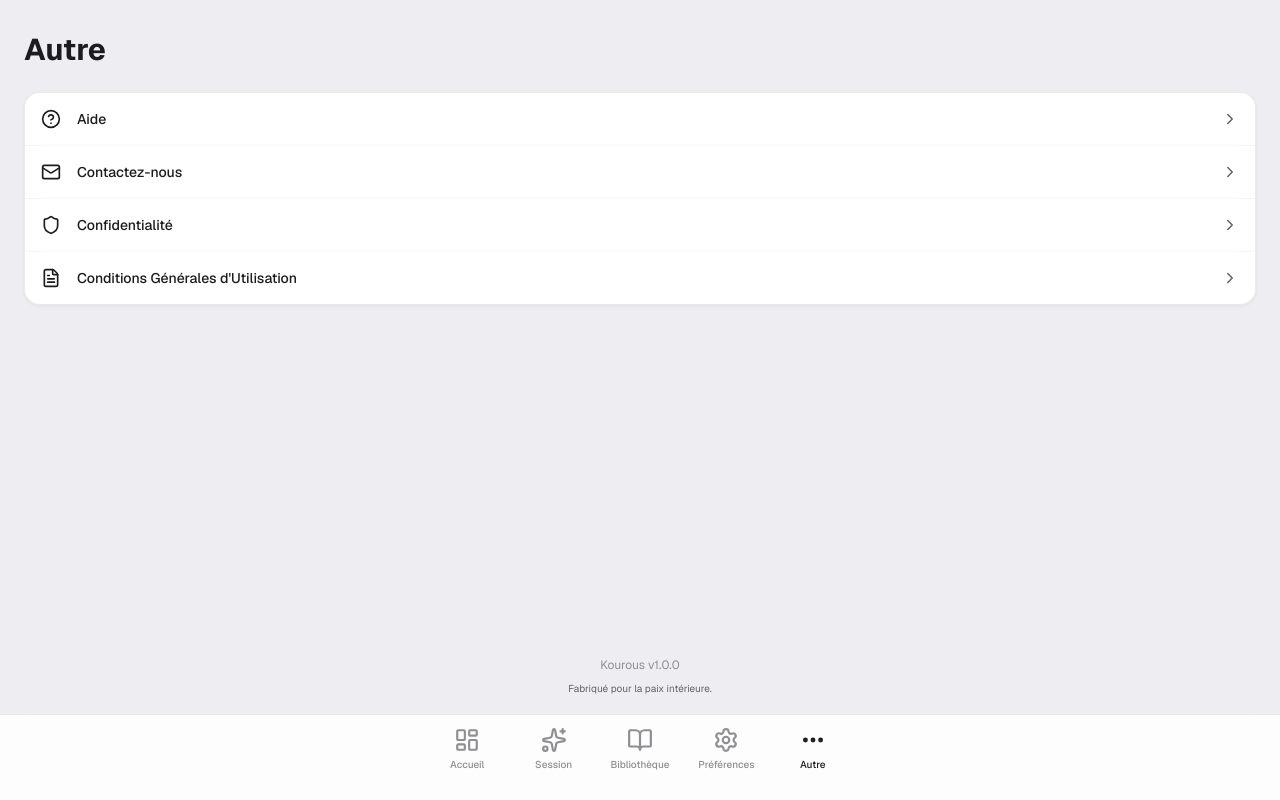
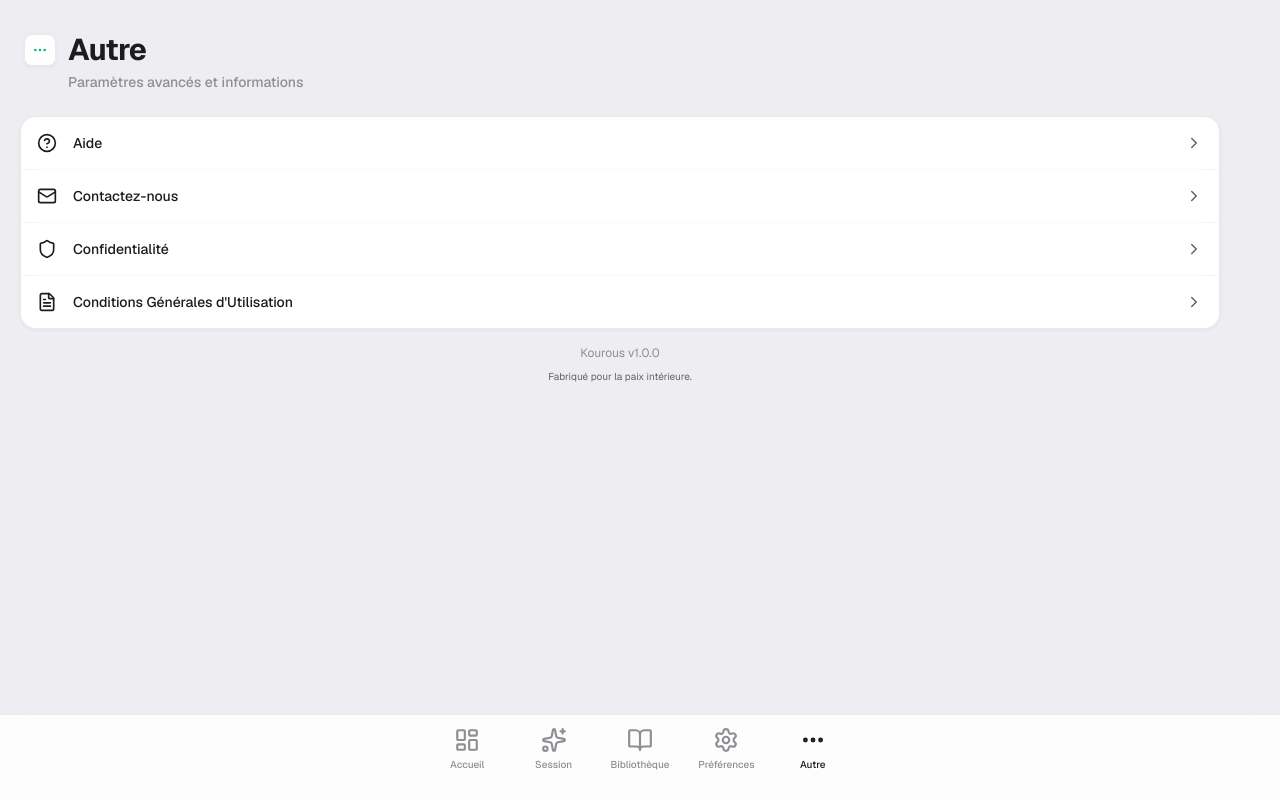
Before and after one commit to csall/kourous, a Next.js app: page /settings in a window 1280 px wide. Built offline with nearby package versions, Linux system fonts and the light colour scheme.

Commit message:
refactor: Implement fixed headers and scrollable content areas in SettingsContent for enhanced layout and user experience.

```diff
--- a/components/settings/SettingsContent.tsx
+++ b/components/settings/SettingsContent.tsx
@@ -3,7 +3,7 @@
 import { motion, AnimatePresence } from "framer-motion";
 import {
     Volume2, VolumeX, Vibrate, Moon, Sun, Smartphone,
-    Palette, ChevronRight, ArrowLeft,
+    Palette, ChevronRight,
     HelpCircle, Mail, Shield, FileText, Settings,
     MoreHorizontal
 } from "lucide-react";
@@ -70,7 +70,7 @@ function SettingsInner() {
     ];
 
     return (
-        <div className="flex-1 w-full h-full flex flex-col px-6 pt-[calc(env(safe-area-inset-top)+1.5rem)] pb-[calc(env(safe-area-inset-bottom)+6rem)]">
+        <div className="flex flex-col w-full h-full px-5 pt-[calc(env(safe-area-inset-top)+2rem)] overflow-hidden touch-none">
             <AnimatePresence mode="wait">
                 {view === 'menu' ? (
                     <motion.div
@@ -80,8 +80,21 @@ function SettingsInner() {
                         exit={{ opacity: 0, x: -20 }}
                         className="flex flex-col h-full"
                     >
-                        <h1 className="text-3xl font-bold text-white mb-6 mt-2">Autre</h1>
+                        {/* ── FIXED HEADER ─────────────────────────── */}
+                        <div className="flex-none space-y-6 pb-6 z-10 touch-none px-1">
+                            <div className="space-y-1">
+                                <div className="flex items-center gap-3">
+                                    <div className="w-8 h-8 rounded-lg bg-white/5 border border-white/10 flex items-center justify-center">
+                                        <MoreHorizontal size={16} style={{ color: beadColor }} />
+                                    </div>
+                                    <h2 className="text-3xl font-bold text-slate-900 dark:text-white tracking-tight">Autre</h2>
+                                </div>
+                                <p className="text-sm text-slate-500 dark:text-slate-400 font-medium pl-11">Paramètres avancés et informations</p>
+                            </div>
+                        </div>
 
+                        {/* ── SCROLLABLE CONTENT ─────────────────────── */}
+                        <div className="flex-1 overflow-y-auto w-full no-scrollbar pb-36 -mx-5 px-5 touch-pan-y overscroll-contain">
                             <div className="bg-white/5 backdrop-blur-xl border border-white/10 rounded-2xl overflow-hidden mb-auto">
                                 {menuItems.map((item, index) => {
                                     const Icon = item.icon;
@@ -114,6 +127,7 @@ function SettingsInner() {
                                     Fabriqué pour la paix intérieure.
                                 </div>
                             </div>
+                        </div>
                     </motion.div>
                 ) : (
                     <motion.div
@@ -121,13 +135,23 @@ function SettingsInner() {
                         initial={{ opacity: 0, x: 20 }}
                         animate={{ opacity: 1, x: 0 }}
                         exit={{ opacity: 0, x: 20 }}
-                        className="space-y-6"
+                        className="flex flex-col h-full"
                     >
+                        {/* ── FIXED HEADER ─────────────────────────── */}
+                        <div className="flex-none space-y-6 pb-6 z-10 touch-none px-1">
+                            <div className="space-y-1">
+                                <div className="flex items-center gap-3">
+                                    <div className="w-8 h-8 rounded-lg bg-white/5 border border-white/10 flex items-center justify-center">
+                                        <Settings size={16} style={{ color: beadColor }} />
+                                    </div>
+                                    <h2 className="text-3xl font-bold text-slate-900 dark:text-white tracking-tight">Préférences</h2>
+                                </div>
+                                <p className="text-sm text-slate-500 dark:text-slate-400 font-medium pl-11">Personnalisez votre expérience</p>
+                            </div>
+                        </div>
 
-
-                        <h2 className="text-2xl font-bold text-white">Mes préférences</h2>
-
-                        {/* Existing Preferences Content */}
+                        {/* ── SCROLLABLE CONTENT ─────────────────────── */}
+                        <div className="flex-1 overflow-y-auto w-full no-scrollbar pb-36 -mx-5 px-5 touch-pan-y overscroll-contain">
                             <div className="space-y-4">
                                 {/* Sound Toggle */}
                                 <div className="bg-white/5 backdrop-blur-xl border border-white/10 rounded-xl p-4">
@@ -238,6 +262,7 @@ function SettingsInner() {
                                     </div>
                                 </div>
                             </div>
+                        </div>
                     </motion.div>
                 )}
             </AnimatePresence>
```
Lines whose indentation alone changed are shown as unchanged.
